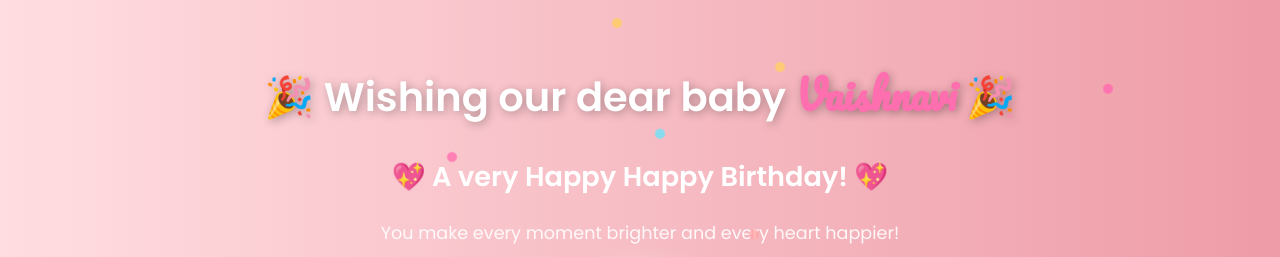
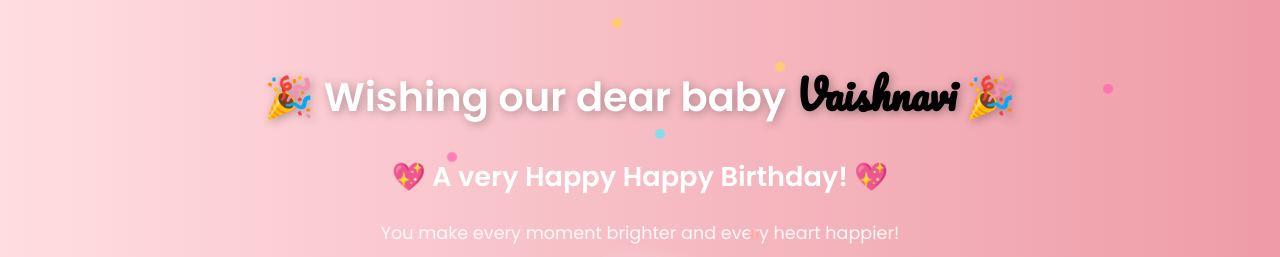
Before and after one commit to rockit888/vaishnaviwebsite, a plain HTML site: page index.html in a window 1280 px wide. Shown: the top 257 px of the page. Drawn offline with Linux system fonts and the light colour scheme.

Commit message:
Update style.css

```diff
--- a/style.css
+++ b/style.css
@@ -27,7 +27,7 @@ h2 {
 }
 
 .name {
-  color: #ff6fb0;
+  color: black;
   font-family: 'Pacifico', cursive;
 }
 
```
